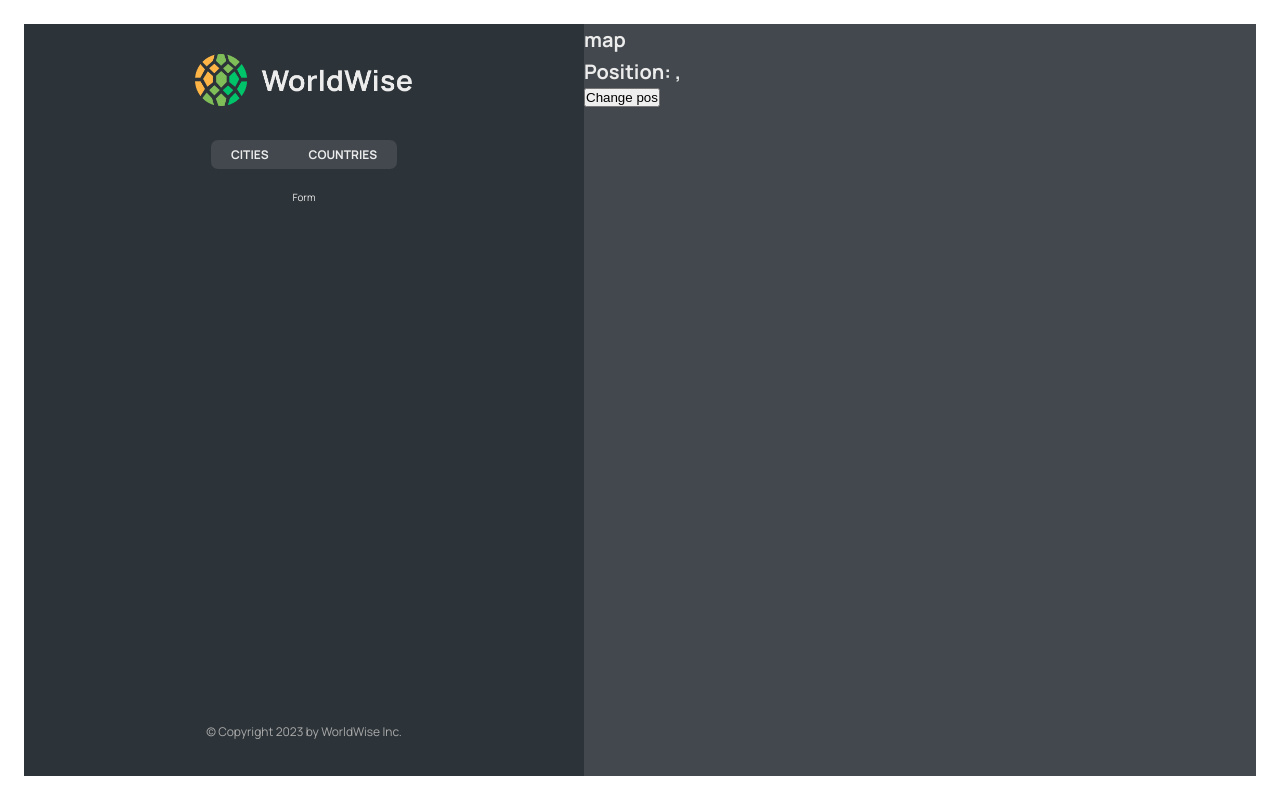
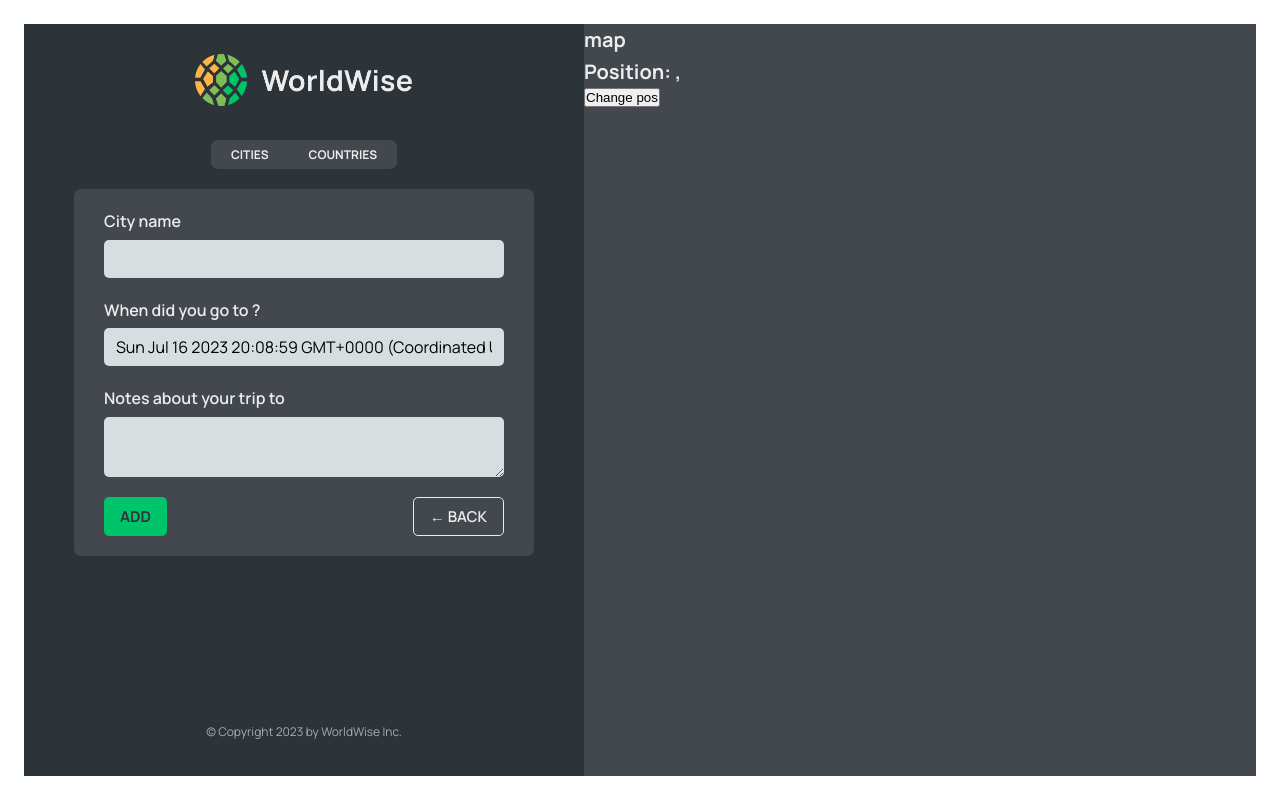
Before and after one commit to KristijanKoprtla/WorldWise, a React (Vite) app: page /app/form in a window 1280 px wide. Built offline with nearby package versions, Linux system fonts and the light colour scheme; data requests are answered from the project's data file.

Commit message:
Add buttons for programmatic navigation with useNavigate

```diff
--- a/src/App.jsx
+++ b/src/App.jsx
@@ -11,6 +11,7 @@
 import CityList from "./components/CityList";
 import CountryList from "./components/CountryList";
 import City from "./components/City";
+import Form from "./components/Form";
 
 const BASE_URL = "http://localhost:9000";
 
@@ -54,7 +55,7 @@
             path="countries"
             element={<CountryList cities={cities} isLoading={isLoading} />}
           />
-          <Route path="form" element={<p>Form</p>} />
+          <Route path="form" element={<Form />} />
         </Route>
         <Route path="*" element={<PageNotFound />} />
       </Routes>
--- /dev/null
+++ b/src/components/Button.jsx
@@ -0,0 +1,11 @@
+import styles from "./Button.module.css";
+
+function Button({ children, onClick, type }) {
+  return (
+    <button onClick={onClick} className={`${styles.btn} ${styles[type]}`}>
+      {children}
+    </button>
+  );
+}
+
+export default Button;
--- a/src/components/City.jsx
+++ b/src/components/City.jsx
@@ -28,7 +28,7 @@
     <>
       <h1>City {id}</h1>
       <p>
-        Postion: {lat}, {lng}
+        Position: {lat}, {lng}
       </p>
     </>
   );
--- a/src/components/CountryList.jsx
+++ b/src/components/CountryList.jsx
@@ -19,7 +19,7 @@
   return (
     <ul className={styles.countryList}>
       {countries.map((country) => (
-        <CountryItem country={country} />
+        <CountryItem country={country} key={country.country} />
       ))}
     </ul>
   );
--- a/src/components/Form.jsx
+++ b/src/components/Form.jsx
@@ -3,6 +3,8 @@
 import { useState } from "react";
 
 import styles from "./Form.module.css";
+import Button from "./Button";
+import { useNavigate } from "react-router-dom";
 
 export function convertToEmoji(countryCode) {
   const codePoints = countryCode
@@ -13,6 +15,7 @@
 }
 
 function Form() {
+  const navigate = useNavigate();
   const [cityName, setCityName] = useState("");
   const [country, setCountry] = useState("");
   const [date, setDate] = useState(new Date());
@@ -49,8 +52,16 @@
       </div>
 
       <div className={styles.buttons}>
-        <button>Add</button>
-        <button>&larr; Back</button>
+        <Button type="primary">Add</Button>
+        <Button
+          type="back"
+          onClick={(e) => {
+            e.preventDefault();
+            navigate(-1);
+          }}
+        >
+          &larr; Back
+        </Button>
       </div>
     </form>
   );
--- a/src/components/Map.jsx
+++ b/src/components/Map.jsx
@@ -1,11 +1,13 @@
-import { useSearchParams } from "react-router-dom";
+import { useNavigate, useSearchParams } from "react-router-dom";
 import styles from "./Map.module.css";
 function Map() {
+  const navigate = useNavigate();
+
   const [searchParams, setSearchParams] = useSearchParams();
   const lat = searchParams.get("lat");
   const lng = searchParams.get("lng");
   return (
-    <div className={styles.mapContainer}>
+    <div className={styles.mapContainer} onClick={() => navigate("form")}>
       <h1>map</h1>
       <h1>
         Position: {lat}, {lng}
```
